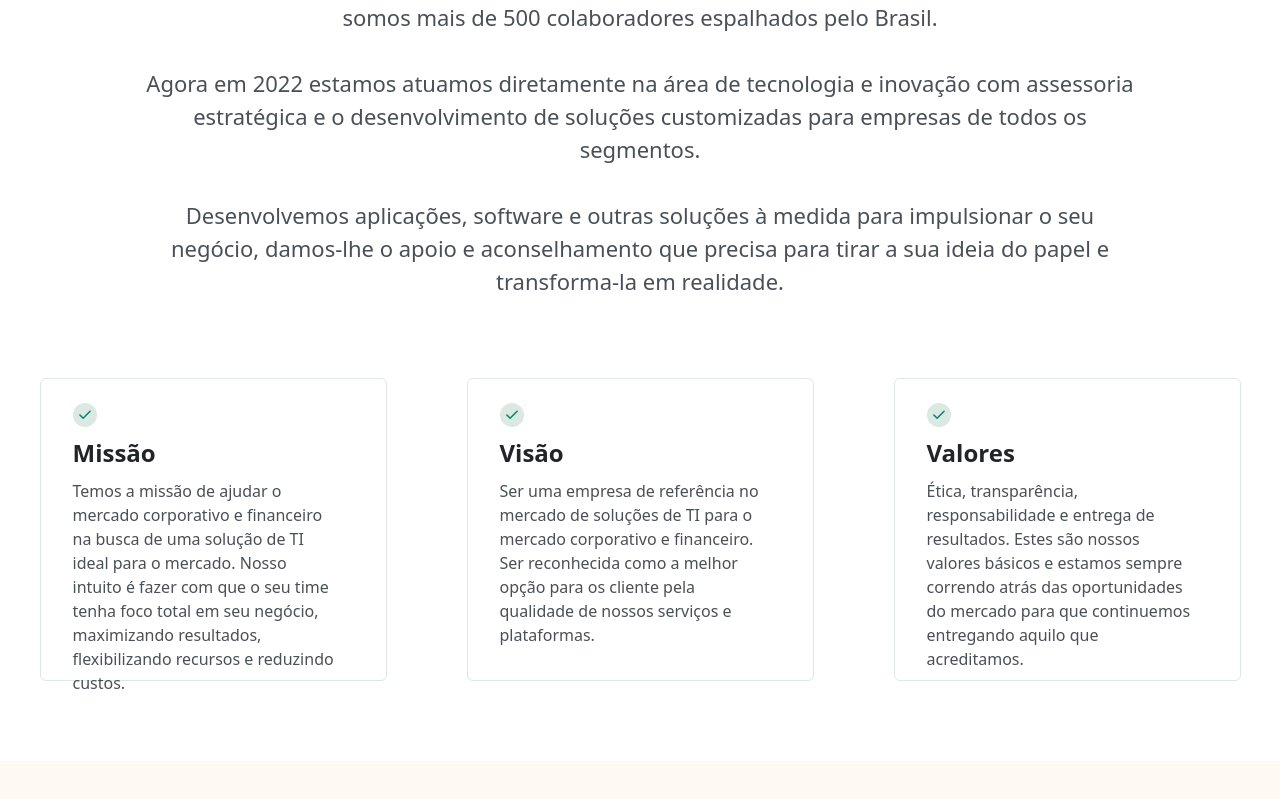
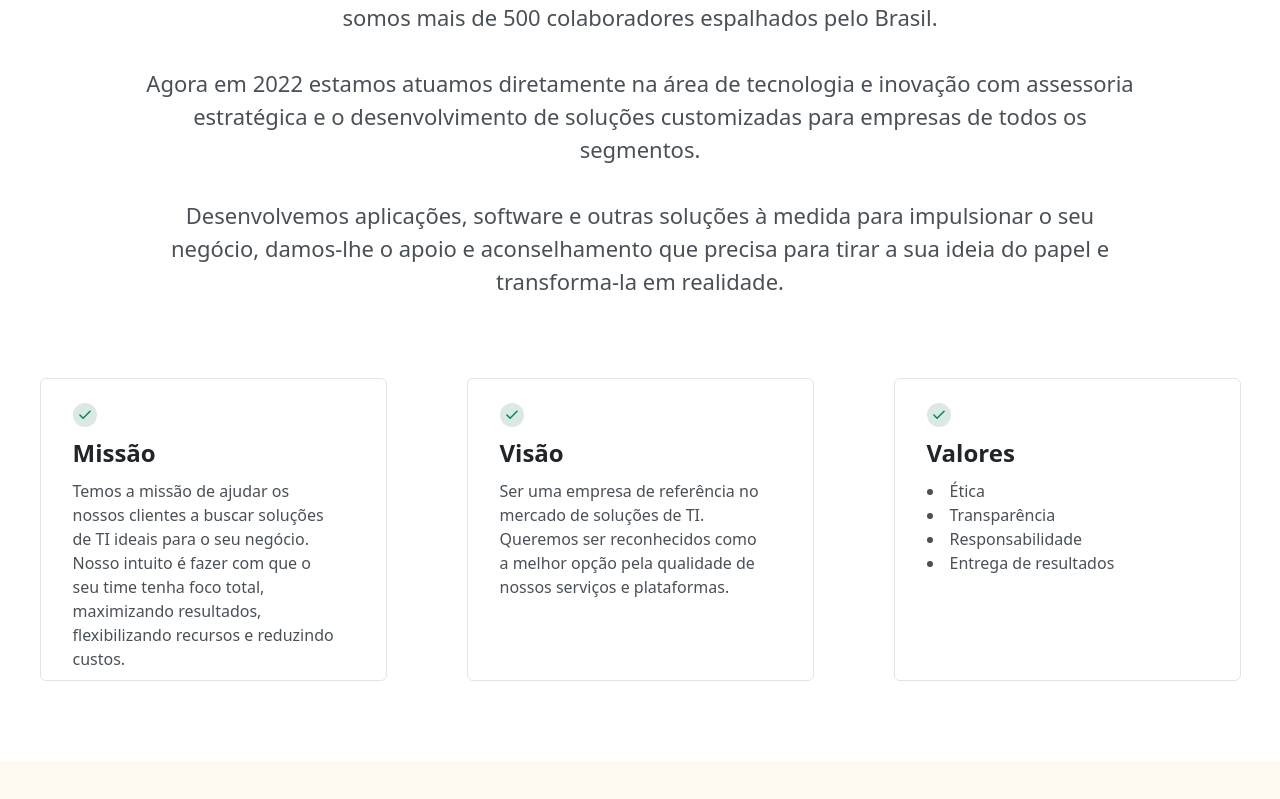
Before and after one commit to gustavohenri316/landingpagejudasacadamey, a React (Vite) app in the folder web/: page / in a window 1280 px wide. Shown: the part 2706-3505 px from the top of the page. Built offline with nearby package versions, Linux system fonts and the light colour scheme; no server answers.

Commit message:
alterçoes

```diff
--- a/web/src/components/NossaEmpresa/index.tsx
+++ b/web/src/components/NossaEmpresa/index.tsx
@@ -21,18 +21,21 @@ export const NossaEmpresa = () => {
           <div className='painel-container'>
             <img src={Check} />
             <h2>Missão</h2>
-            <p>Temos a missão de ajudar o mercado corporativo e financeiro na busca de uma solução de TI ideal para o mercado.
-              Nosso intuito é fazer com que o seu time tenha foco total em seu negócio, maximizando resultados, flexibilizando recursos e reduzindo custos.</p>
+            <p>Temos a missão de ajudar os nossos clientes a buscar soluções de TI ideais para o seu negócio. Nosso intuito é fazer com que o seu time tenha foco total, maximizando resultados, flexibilizando recursos e reduzindo custos.</p>
           </div>
           <div className='painel-container'>
             <img src={Check} />
             <h2>Visão</h2>
-            <p>Ser uma empresa de referência no mercado de soluções de TI para o mercado corporativo e financeiro. Ser reconhecida como a melhor opção para os cliente pela qualidade de nossos serviços e plataformas.</p>
+            <p>Ser uma empresa de referência no mercado de soluções de TI. Queremos ser reconhecidos como a melhor opção pela qualidade de nossos serviços e plataformas.</p>
           </div>
           <div className='painel-container'>
             <img src={Check} />
             <h2>Valores</h2>
-            <p>Ética, transparência, responsabilidade e entrega de resultados. Estes são nossos valores básicos e estamos sempre correndo atrás das oportunidades do mercado para que continuemos entregando aquilo que acreditamos.</p>
+            <p>
+              <li>Ética</li>
+              <li>Transparência</li>
+              <li>Responsabilidade</li>
+              <li>Entrega de resultados</li> </p>
           </div>
         </div>
       </Container>
--- a/web/src/components/SobreNois/index.tsx
+++ b/web/src/components/SobreNois/index.tsx
@@ -17,7 +17,9 @@ export const SobreNois = () => {
               permitir que seu time tenha maior foco em seu negócio.
               <br />
               <br />
-            Hoje a JudasAcademy tem muito mais que um compromisso com você, também lutamos por um mundo mais limpo e sustentável, parte da nossa energia vem de placas solares, trazendo uma redução de até 45% do consumo de energia elétrica. Também somos uma empresa “eco frindly”, onde temos diversas ações para o consumo consciente e práticas mais sustentáveis para o dia a dia.
+              Hoje a JudasAcademy tem muito mais que um compromisso com você, também lutamos por um mundo mais limpo e sustentável, parte da nossa energia vem de placas solares, trazendo uma redução de até 45% do consumo de energia elétrica.
+              Além de focar no ambiente, também focamos no ser humano, onde temos diversas ações e seminários dentro e fora da empresa para debates sobre comunidade virtual, privacidade e proteção dos dados
+              E caso alguém se sinta incomodado dentro de nossa empresa, temos o nossos canais de denuncias monitorados e auditados pela renomada KPGM.
             </p>
           </div>
         </Container>
--- a/web/src/components/SobreNois/styles.ts
+++ b/web/src/components/SobreNois/styles.ts
@@ -12,7 +12,7 @@ export const Page = styled.div`
     display: flex;
     align-items: center;
     justify-content: center;
-    margin-top: 5rem;
+    margin-top: 10rem;
     width: 286px;
     height: 50px;
     border: none;
@@ -53,7 +53,7 @@ export const Container = styled.div`
   p{
     padding-top: 2rem;
     width: 573px;
-    height: 280px;
+    height: 300px;
     font-weight: 400;
     font-size: 18px;
     color: #212529;
```
Lines whose indentation alone changed are shown as unchanged.
